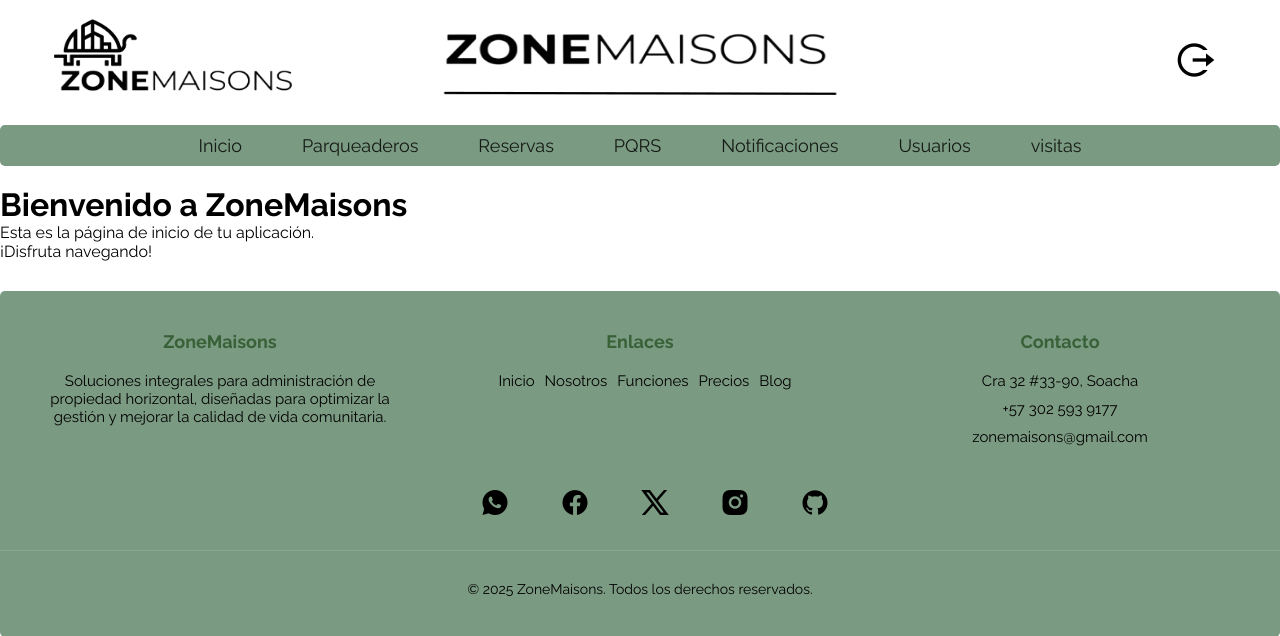
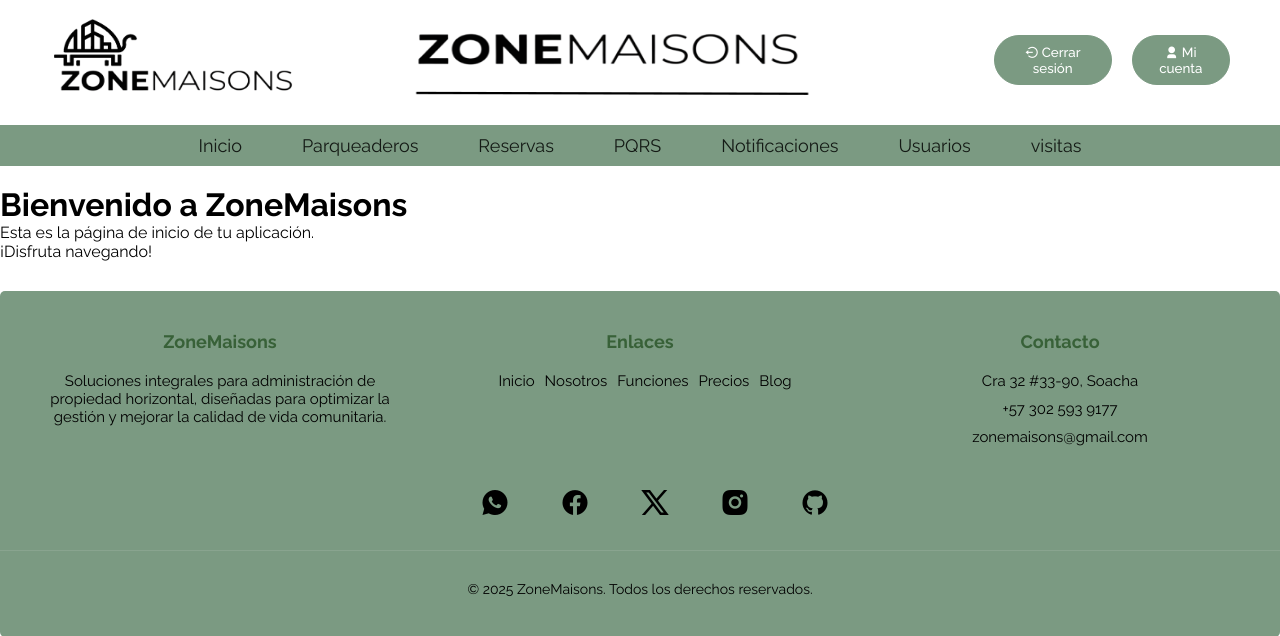
Before and after one commit to 4lecky/ZoneMaison2025, a PHP site: page /zonemaison2025/views/home.php in a window 1280 px wide. Shown: the top 636 px of the page. Run offline with PHP 8.4, Linux system fonts and the light colour scheme; some libraries are stand-ins or nearby versions.

Commit message:
Modificación header

```diff
--- a/assets/Css/Layout/header.css
+++ b/assets/Css/Layout/header.css
@@ -1,20 +1,21 @@
-header{
+header {
 
   display: flex;
   margin: auto;
   width: 100%;
   padding-bottom: 30px;
   padding-top: 5px;
+  justify-content: space-between;
 
 }
 
 
-  header .logo-ZM{
+header .logo-ZM {
   width: 25%;
   /* background-color: bisque; */
 }
 
-  header .Logo{
+header .Logo {
   width: 250px;
   height: 90px;
   top: 18px;
@@ -31,27 +32,33 @@ header{
   margin-top: 20px;
   width: 400px;
   height: 70px;
+  margin-right: 80px;
 }
 
-    .menu {
+.contenedor_btn_header {
 
   display: flex;
   width: 20%;
   margin-right: 40px;
   margin-top: 20px;
-    justify-content: right;
+  justify-content: end;
   align-items: center;
-    border: none;
   cursor: pointer;
   background-color: #ffffff;
   appearance: none;
   /* margin-left: 5em; */
 }
 
-  header .IconoMenu{
+.btns_header{
 
-    width: 45px;
-    height: 45px;
+  background-color: #7b9a82;
+  border-radius: 50px;
+  color: #ffffff;
+  font-weight: 500;
+  margin: 10px;
+  padding: 8px 12px 8px 12px; /* Arriba, derecha, abajo, izquierda*/
+  border: 1px solid #7b9a82;
+
 }
 
 
@@ -68,8 +75,7 @@ header{
   padding-top: 10px;
   justify-content: center;
   font-size: 18px;
-  font-weight: 400;
-  border-radius: 5px;
+  font-weight: 500;
   margin-bottom: 20px;
 }
 
@@ -115,7 +121,7 @@ header{
     padding: 15px;
   }
 
-  .LogoT{
+  .LogoT {
     margin-top: 20px;
     width: 200px;
     height: 50px;
@@ -166,7 +172,7 @@ header{
     padding: 15px;
   }
 
-  .LogoT{
+  .LogoT {
     display: none;
   }
 
@@ -184,7 +190,7 @@ header{
     height: auto;
   }
 
-  .LogoT{
+  .LogoT {
     display: none;
   }
 
@@ -209,7 +215,7 @@ header{
     align-items: center;
   }
 
-  #main_nav.nav_collapsed  a {
+  #main_nav.nav_collapsed a {
     display: none;
     transition: max-height 1s cubic-bezier(0.4, 0, 0.2, 1);
   }
@@ -232,12 +238,13 @@ header{
     width: 35px;
     height: 35px;
   }
-  #main_nav  {
+
+  #main_nav {
     font-size: 14px;
     transition: max-height 1s cubic-bezier(0.4, 0, 0.2, 1);
   }
 
-   #main_nav.nav_collapsed  a {
+  #main_nav.nav_collapsed a {
     display: none;
     transition: max-height 1s cubic-bezier(0.4, 0, 0.2, 1);
   }
--- a/views/Layout/header.php
+++ b/views/Layout/header.php
@@ -3,14 +3,18 @@
     <div class="logo-ZM">
         <img class="Logo" src="../assets/img/LogoZM.png" alt="Imagen Logo">
     </div>
+
     <div class="Titulo">
         <img class="LogoT" src="../assets/img/tituloCentro.png" alt="Titulo/Zm">
     </div>
-    <button class="menu" id="menu_toggle">
-        <!-- <i class="ri-arrow-down-s-line" id="icon_open" style="font-size: 50px; color:black;"></i> -->
-        <i class="ri-logout-circle-r-line" style="font-size:40px; "></i>
-        <i class="ri-arrow-up-s-line" id="icon_close"  style="display:none; font-size:30px; "></i>
-    </button> <!--  Se va a modificar para realizar el cierre de sesión con este boton-->
+
+    <div class="contenedor_btn_header">
+
+        <button class="btns_header"> <i class="ri-logout-circle-line"></i> Cerrar sesión</button>
+        <button class="btns_header"><i class="ri-user-3-fill"></i> Mi cuenta </button>
+
+    </div>
+
 </header>
 <nav class="nav_expanded" id="main_nav">
     <a href="./home.php" class="nav-link"> Inicio </a>
```
Lines whose indentation alone changed are shown as unchanged.
